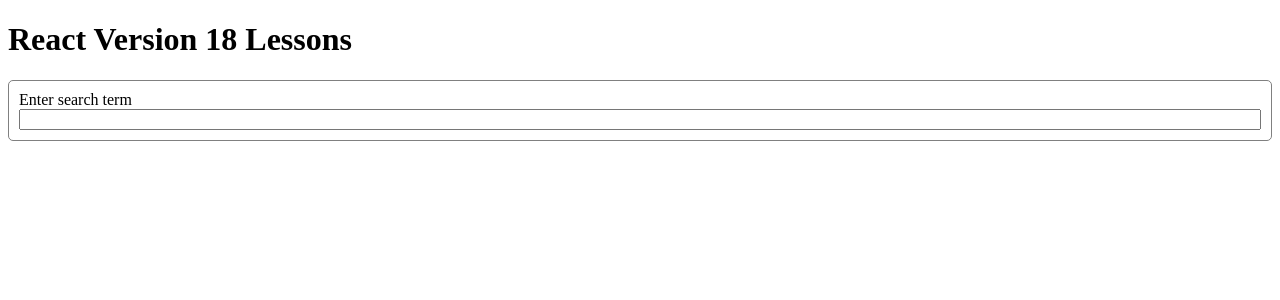
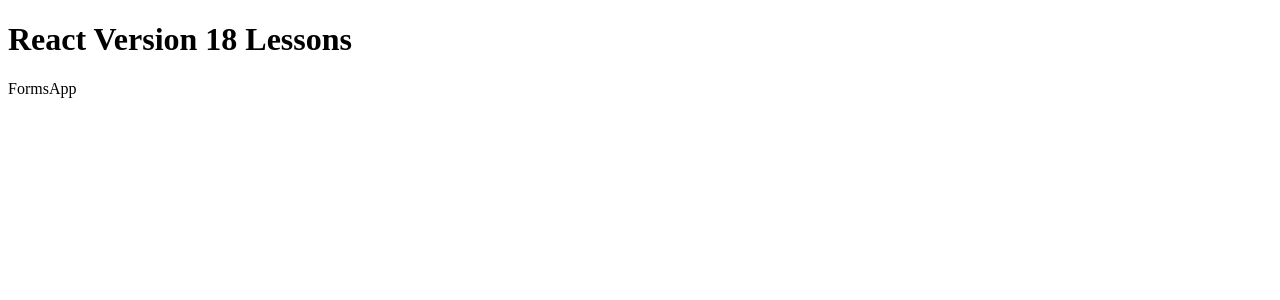
Before and after one commit to hafeezrq/react18-lessons, a React (Create React App) app: page / in a window 1280 px wide. Shown: the top 300 px of the page. Built offline with nearby package versions, Linux system fonts and the light colour scheme.

Commit message:
Create components and boilerplate code for initial setup to demo the forms handling in React.

```diff
--- a/src/App.js
+++ b/src/App.js
@@ -1,12 +1,14 @@
-import AnimalApp from './lesson4-state/AnimalApp';
-import PicsApp from './lesson5-api/PicsApp';
+// import AnimalApp from './lesson4-state/AnimalApp';
+// import PicsApp from './lesson5-api/PicsApp';
+import FormsApp from './lesson6-forms/FormsApp';
 
 function App() {
   return (
     <div className='App'>
       <h1>React Version 18 Lessons</h1>
       {/* <AnimalApp /> */}
-      <PicsApp />
+      {/* <PicsApp /> */}
+      <FormsApp />
     </div>
   );
 }
--- /dev/null
+++ b/src/lesson6-forms/BookCreate.js
@@ -0,0 +1,5 @@
+function BookCreate() {
+  return <div>BookCreate</div>;
+}
+
+export default BookCreate;
--- /dev/null
+++ b/src/lesson6-forms/BookEdit.js
@@ -0,0 +1,5 @@
+function BookEdit() {
+  return <div>BookEdit</div>;
+}
+
+export default BookEdit;
--- /dev/null
+++ b/src/lesson6-forms/BookList.js
@@ -0,0 +1,5 @@
+function BookList() {
+  return <div>BookList</div>;
+}
+
+export default BookList;
--- /dev/null
+++ b/src/lesson6-forms/BookShow.js
@@ -0,0 +1,5 @@
+function BookShow() {
+  return <div>BookShow</div>;
+}
+
+export default BookShow;
--- /dev/null
+++ b/src/lesson6-forms/FormsApp.js
@@ -0,0 +1,5 @@
+function FormsApp() {
+  return <div>FormsApp</div>;
+}
+
+export default FormsApp;
```
